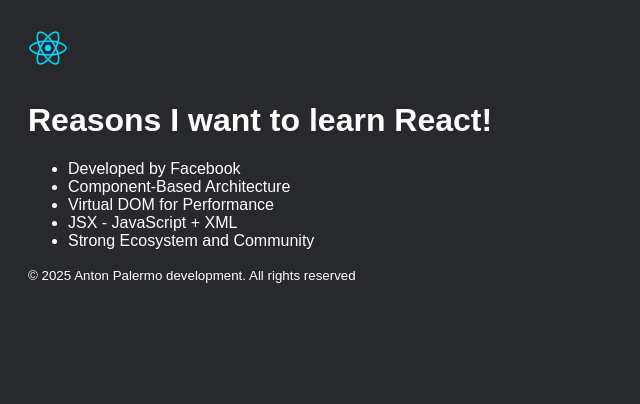
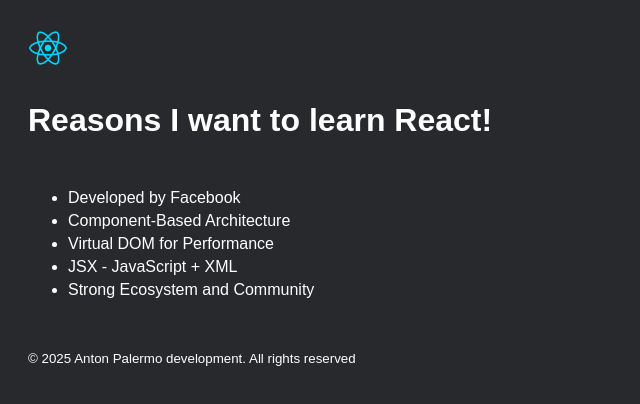
Before and after one commit to antonpalermo/react-nineteen, a React (Vite) app in the folder apps/react-facts/: page / in a window 1280 px wide. Shown: the top 404 px of the page, without its empty margins (0-640 px from the left). Built offline with nearby package versions, Linux system fonts and the light colour scheme.

Commit message:
add simple styles

```diff
--- a/apps/react-facts/src/styles.css
+++ b/apps/react-facts/src/styles.css
@@ -14,3 +14,12 @@
   width: 40px;
   height: 40px;
 }
+
+ul {
+  margin: 50px 0;
+}
+
+li {
+  box-sizing: border-box;
+  margin: 5px 0;
+}
```
